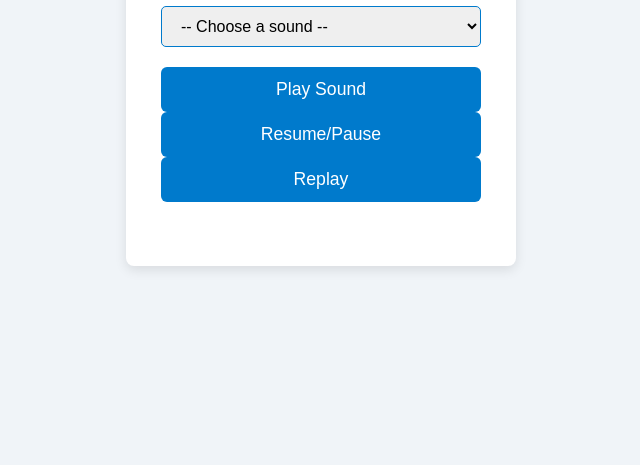
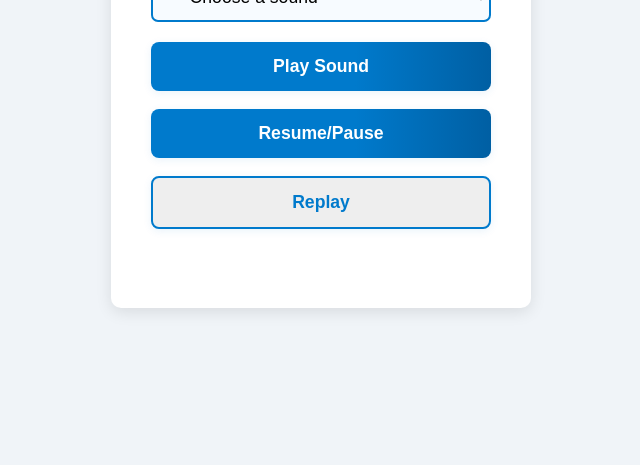
Before and after one commit to TikshuTysonRakshalRyzerWeb/HCL, a plain HTML site: page index.html in a window 1280 px wide. Shown: the part 335-800 px from the top of the page, without its empty margins (319-959 px from the left). Drawn offline with Linux system fonts and the light colour scheme.

Commit message:
Update style.css

```diff
--- a/style.css
+++ b/style.css
@@ -1,7 +1,7 @@
 body {
   font-family: Arial, sans-serif;
   background: #f0f4f8;
-  color: #333;
+  color: #222;
   margin: 0;
   display: flex;
   flex-direction: column;
@@ -10,31 +10,74 @@ body {
   justify-content: center;
 }
 .container {
-  background: white;
-  box-shadow: 0 4px 12px rgba(0,0,0,0.1);
-  border-radius: 8px;
-  padding: 25px 35px;
-  width: 320px;
+  background: #fff;
+  box-shadow: 0 4px 16px rgba(0,0,0,0.10);
+  border-radius: 10px;
+  padding: 30px 40px;
+  width: 340px;
+  max-width: 95vw;
   text-align: center;
 }
-h2 {
-  margin-bottom: 20px;
+h1 {
+  margin-bottom: 24px;
   color: #007acc;
 }
 select {
   width: 100%;
-  padding: 10px 15px;
-  border-radius: 5px;
-  border: 1.5px solid #007acc;
-  font-size: 1rem;
+  padding: 12px 16px;
+  border-radius: 7px;
+  border: 2px solid #007acc;
+  font-size: 1.1rem;
   margin-bottom: 20px;
   outline: none;
   cursor: pointer;
-  transition: border-color 0.3s ease;
+  background: #f7fbff;
+  transition: border-color 0.3s, box-shadow 0.3s;
 }
 select:hover, select:focus {
   border-color: #005fa3;
+  box-shadow: 0 0 6px #c1e3ff;
 }
+button {
+  background: linear-gradient(90deg, #007acc 60%, #005fa3 100%);
+  color: #fff;
+  font-size: 1.1rem;
+  font-weight: 600;
+  border: none;
+  border-radius: 8px;
+  padding: 14px 0;
+  width: 100%;
+  cursor: pointer;
+  margin-bottom: 10px;
+  box-shadow: 0 2px 9px rgba(0,122,204,0.09);
+  transition: background 0.3s, box-shadow 0.25s;
+}
+button:hover {
+  background: linear-gradient(90deg, #005fa3 60%, #007acc 100%);
+  box-shadow: 0 2px 14px rgba(0,122,204,0.14);
+}
+#replayBtn {
+  background: #eee;
+  color: #007acc;
+  border: 2px solid #007acc;
+  font-weight: 600;
+  transition: background 0.3s, color 0.3s;
+}
+#replayBtn.active {
+  background: #007acc;
+  color: #fff;
+}
+#status {
+  margin-top: 16px;
+  font-weight: 600;
+  color: #007acc;
+  min-height: 24px;
+  font-size: 1rem;
+  letter-spacing: 0.05em;
+}
+button + button {
+  margin-top: 8px;
+}}
 button {
   background: #007acc;
   color: white;
```
